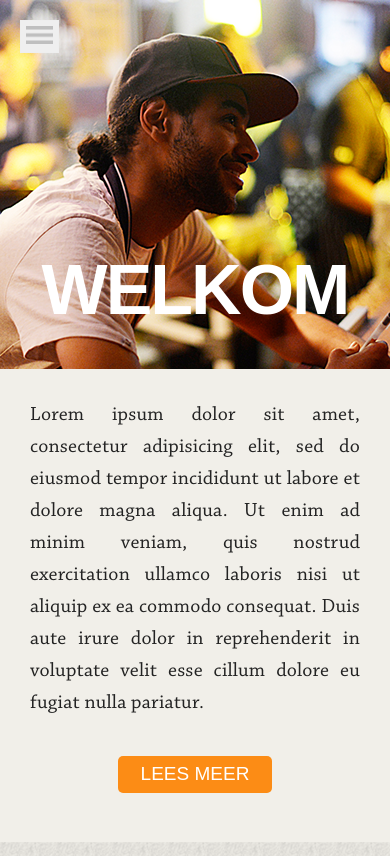
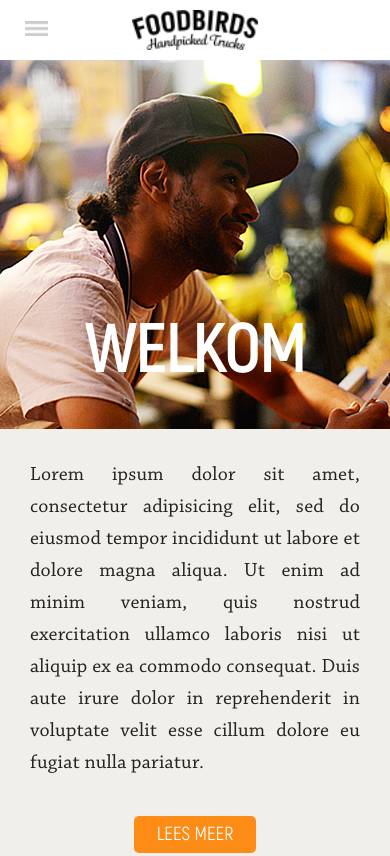
Before and after one commit to qasim-wpbrigade/FoodBird, a plain HTML site: page index.html in a window 390 px wide. Shown: the top 856 px of the page. Drawn offline with Linux system fonts and the light colour scheme.

Commit message:
add mobile header

```diff
--- a/css/main.css
+++ b/css/main.css
@@ -9,7 +9,23 @@
 }
 @font-face {
   font-family: GoodHeadline;
-  src: url("/fonts/Good-Headline-Regular.ttf") format("opentype");
+  font-weight: 400;
+  src: url("/fonts/Akrobat-Regular.otf") format("opentype");
+}
+@font-face {
+  font-family: GoodHeadline;
+  font-weight: 600;
+  src: url("/fonts/Akrobat-SemiBold.otf") format("opentype");
+}
+@font-face {
+  font-family: GoodHeadline;
+  font-weight: 300;
+  src: url("/fonts/Akrobat-Light.otf") format("opentype");
+}
+@font-face {
+  font-family: GoodHeadline;
+  font-weight: 700;
+  src: url("/fonts/Akrobat-Bold.otf") format("opentype");
 }
 *{
   padding: 0;
@@ -24,7 +40,7 @@ html {
 }
 
 body{
-  font-family: 'ff-good-headline-web-pro-con', sans-serif;
+  font-family: 'GoodHeadline', sans-serif;
   background-color: #F1EFE9;
 }
 
@@ -36,21 +52,6 @@ body{
   margin: 0 auto;
   display: flex;
   align-items: flex-start;
-}
-.toggle-btn{
-  position: fixed;
-  top: 20px;
-  left: 20px;
-  z-index: 15;
-  display: none;
-  border: none;
-  outline: none;
-  border: 1px solid rgb(238, 238, 238);
-  padding: 5px;
-  cursor: pointer;
-}
-.toggle-btn img{
-  height: 18px;
 }
 
 /* -------- Aside styling start -------- */
@@ -68,15 +69,15 @@ body{
 }
 .aside .toggle-btn{
   position: absolute;
-  right: 25px;
+  right: 20px;
   left: auto;
-  top: 15px;
+  top: 25px;
   border: none;
   outline: none;
   background: transparent;
 }
 .aside .toggle-btn img{
-  height: 18px;
+  height: 15px;
 }
 /* -- brand logo styling -- */
 .brand-logo{
@@ -100,9 +101,9 @@ body{
   text-align: center;
 }
 .aside-menu .nav-link{
-  font-size: 26px;
+  font-size: 23px;
   color: #000000;
-  padding: 12.5px;
+  padding: 12.5px 30px;
   text-decoration: none;
   text-transform: capitalize;
   display: block;
@@ -110,9 +111,10 @@ body{
   letter-spacing: 1.5px;
   transition: 0.3s all;
   letter-spacing: -1px;
+  font-weight: 400;
 }
 .aside-menu .nav-link.active{
-  font-weight: bold;
+  font-weight: 700;
 }
 .aside-menu .nav-link:hover{
   background-color: rgba(0, 0, 0, 0.04);
@@ -148,6 +150,35 @@ body{
 /* -------- Aside styling end -------- */
 
 /* -------- Main styling start -------- */
+.mobile-header{
+  background-color: #ffffff;
+  display: flex;
+  justify-content: center;
+  align-items: center;
+  padding: 10px;
+  display: none;
+  position: sticky;
+  top: 0;
+  z-index: 5;
+}
+.toggle-btn{
+  position: absolute;
+  top: 50%;
+  left: 20px;
+  display: none;
+  background: transparent;
+  border: none;
+  outline: none;
+  padding: 5px;
+  cursor: pointer;
+  transform: translateY(-50%);
+}
+.toggle-btn img {
+  height: 15px;
+}
+.mobile-header .logo{
+  height: 40px;
+}
 .main{
   width: 70%;
   flex: 1;
@@ -180,6 +211,7 @@ body{
   text-transform: uppercase;
   bottom: 30px;
   letter-spacing: -2px;
+  font-size: 300;
 }
 .intro .content{
   display: flex;
@@ -363,6 +395,11 @@ body{
   position: relative;
   top: -3px;
   background-color: #C8C6C6;
+  transition: 0.3s all;
+  margin: 0 auto;
+}
+.partner-card .partner-link:hover:after{
+  width: 10%;
 }
 .partner-sec .partner-btn{
   background-color: #FC8C15;
@@ -393,6 +430,9 @@ body{
 
 /* -------- Responsive mobile view -------- */
 @media(max-width:767px){
+  .mobile-header{
+    display: flex;
+  }
   .aside{
     position: fixed;
     top: 0;
--- a/index.html
+++ b/index.html
@@ -29,7 +29,6 @@
     Container start
   ------------------>
   <div class="container">
-    <button class="toggle-btn"><img src="img/hamburger-button.png" alt="toggle btn"></button>
     <!-- Aside start -->
     <aside class="aside">
       <!-- toggle button -->
@@ -62,6 +61,12 @@
 
     <!-- Main start -->
     <main class="main">
+      <!-- mobile header -->
+      <div class="mobile-header">
+        <img class="logo" src="img/mobile-logo.png" alt="mobile-logo">
+        <!-- toggle button -->
+        <button class="toggle-btn"><img src="img/hamburger-button.png" alt="toggle btn"></button>
+      </div>
       <!-- Intro section -->
       <section class="intro">
         <div class="thumbnail">
```
Also changed, not shown: fonts/Akrobat-Bold.otf (added), fonts/Akrobat-Light.otf (added), fonts/Akrobat-Regular.otf (added), fonts/Akrobat-SemiBold.otf (added), fonts/Good-Headline-Regular.ttf (deleted), img/mobile-logo.png (added).
